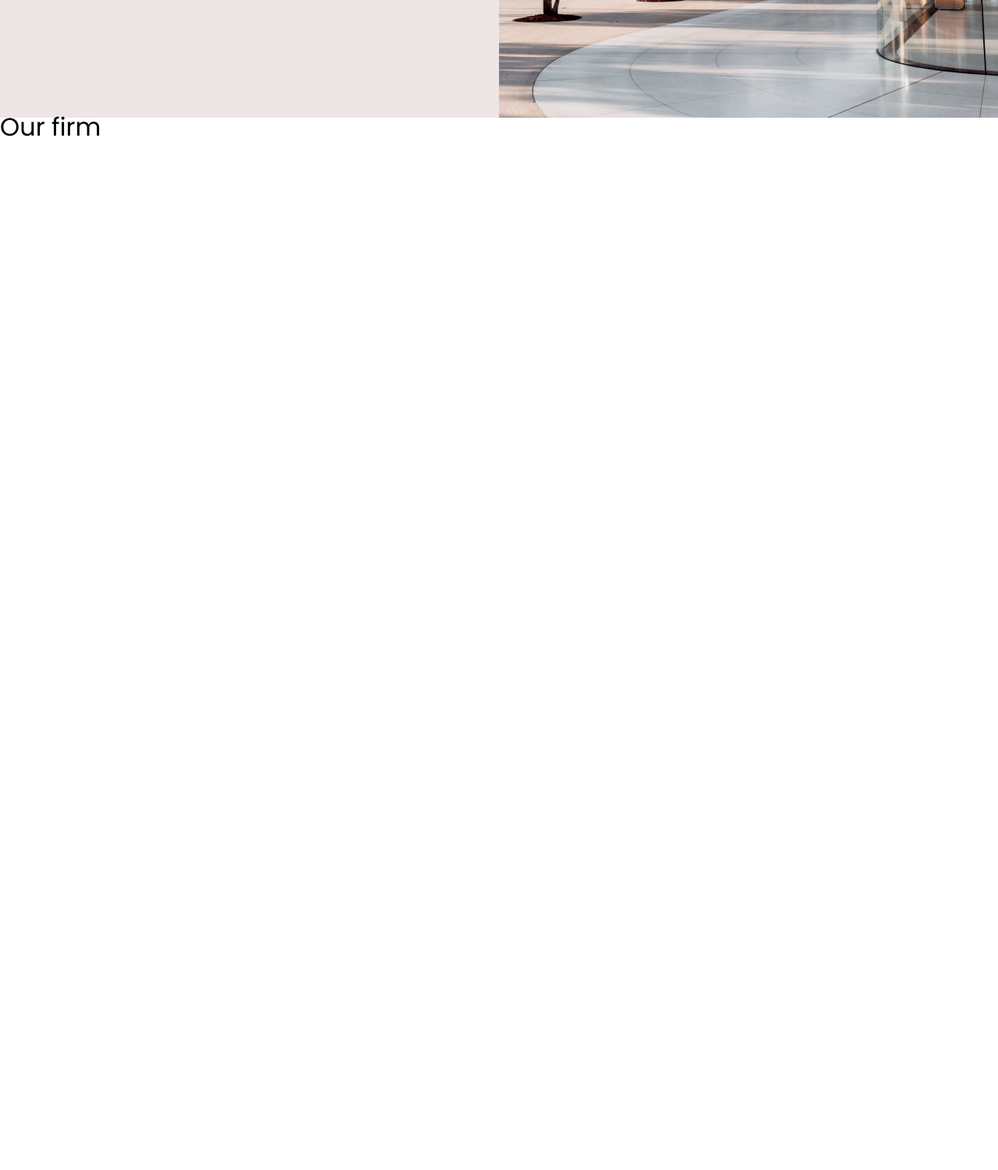
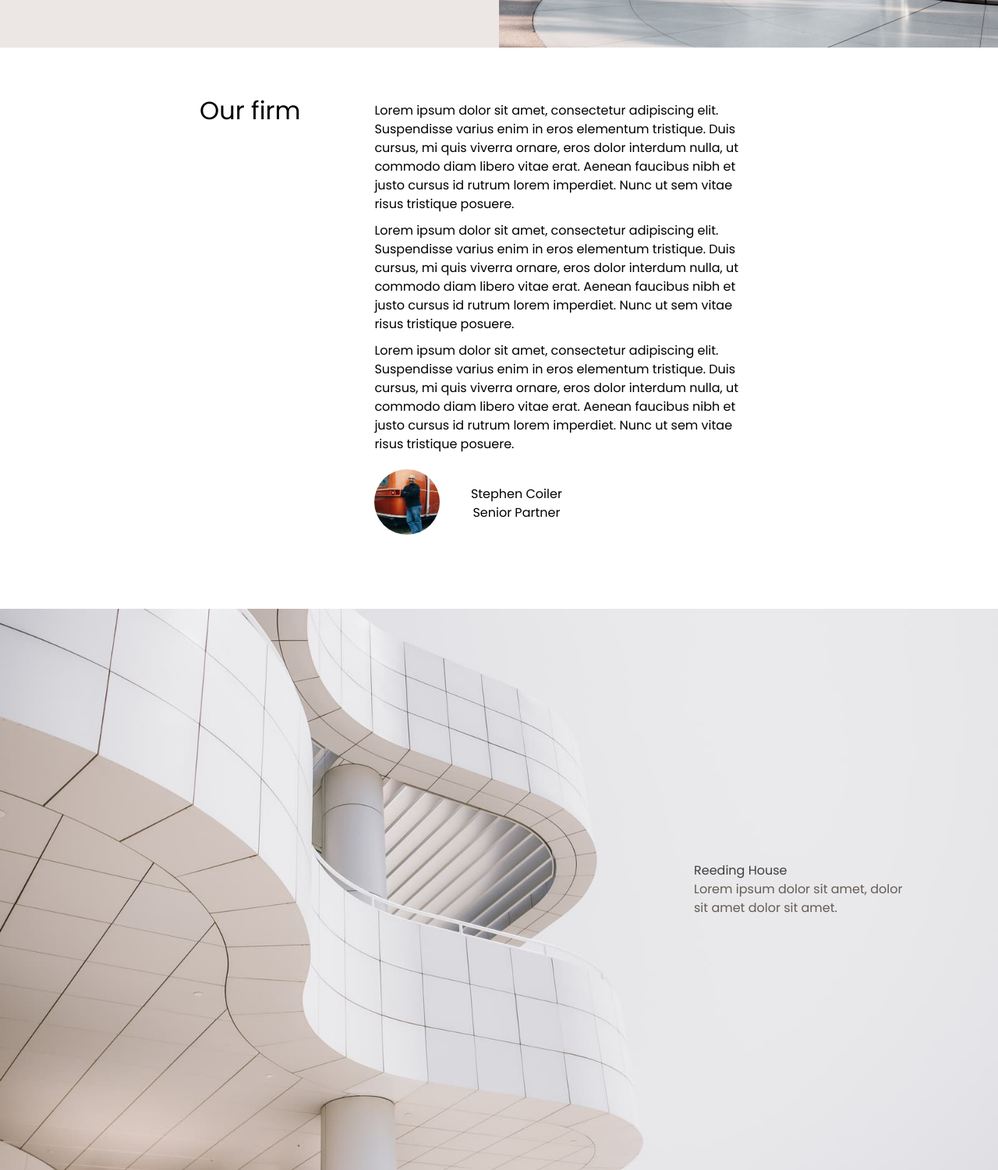
Before and after one commit to 1BugsBunny1/my-site, a plain HTML site: page index.html in a window 1280 px wide. Shown: the part 659-2160 px from the top of the page at 78% size. Before the commit the page ends 844 px from the top, so only its background shows below. Drawn offline with Linux system fonts and the light colour scheme.

Commit message:
add section:

```diff
--- a/index.html
+++ b/index.html
@@ -50,10 +50,52 @@
       </div>
     </header>
     <section>
-      <div class="left">
-        <p>Our firm</p>
+      <div class="section-content">
+        <div class="left">
+          <p>Our firm</p>
+        </div>
+        <div class="right">
+          <p class="right-p">
+            Lorem ipsum dolor sit amet, consectetur adipiscing elit. Suspendisse
+            varius enim in eros elementum tristique. Duis cursus, mi quis
+            viverra ornare, eros dolor interdum nulla, ut commodo diam libero
+            vitae erat. Aenean faucibus nibh et justo cursus id rutrum lorem
+            imperdiet. Nunc ut sem vitae risus tristique posuere.
+          </p>
+          <p class="right-p">
+            Lorem ipsum dolor sit amet, consectetur adipiscing elit. Suspendisse
+            varius enim in eros elementum tristique. Duis cursus, mi quis
+            viverra ornare, eros dolor interdum nulla, ut commodo diam libero
+            vitae erat. Aenean faucibus nibh et justo cursus id rutrum lorem
+            imperdiet. Nunc ut sem vitae risus tristique posuere.
+          </p>
+          <p class="right-p">
+            Lorem ipsum dolor sit amet, consectetur adipiscing elit. Suspendisse
+            varius enim in eros elementum tristique. Duis cursus, mi quis
+            viverra ornare, eros dolor interdum nulla, ut commodo diam libero
+            vitae erat. Aenean faucibus nibh et justo cursus id rutrum lorem
+            imperdiet. Nunc ut sem vitae risus tristique posuere.
+          </p>
+          <div class="person">
+            <div class="person-img">
+              <img src="img/2.jpg" alt="" />
+            </div>
+            <div class="peson-data">
+              <p>Stephen Coiler</p>
+              <p>Senior Partner</p>
+            </div>
+          </div>
+        </div>
       </div>
-      <div class="right"></div>
     </section>
+    <section id="section2">
+      <div class="section2-content">
+        <p style="color: #403e3b">Reeding House</p>
+        <p style="color: #645c55">
+          Lorem ipsum dolor sit amet, dolor sit amet dolor sit amet.
+        </p>
+      </div>
+    </section>
+    <section class="section3"></section>
   </body>
 </html>
--- a/style.css
+++ b/style.css
@@ -21,6 +21,9 @@ body {
 }
 
 nav {
+  position: fixed;
+  width: 100%;
+  background-color: #ffffff;
   display: flex;
   justify-content: space-around;
   height: 90px;
@@ -89,5 +92,72 @@ a {
 }
 
 .left {
+  width: 30%;
   font-size: 32px;
 }
+
+.right {
+  width: 70%;
+}
+
+.right-p {
+  width: 493px;
+  height: 144px;
+  margin-bottom: 10px;
+}
+
+section {
+  display: flex;
+  justify-content: center;
+  align-items: center;
+  height: 720px;
+}
+
+.section-content {
+  padding-right: 20px;
+  display: flex;
+  width: 768px;
+  height: 582px;
+}
+
+.person {
+  margin-top: 20px;
+  display: flex;
+  width: 501px;
+  height: 100px;
+}
+
+.person-img {
+  width: 84px;
+  height: 84px;
+}
+
+.person-img img {
+  width: 100%;
+  height: 100%;
+  border-radius: 50%;
+  object-fit: cover;
+}
+
+.peson-data {
+  margin-top: 20px;
+  text-align: center;
+  width: 196px;
+  height: 100px;
+}
+
+#section2 {
+  background-image: url(img/3.jpg);
+  background-repeat: no-repeat;
+  background-size: cover;
+  background-position: center;
+}
+
+.section2-content {
+  width: 300px;
+  margin-left: 800px;
+}
+
+.section2-content p {
+  width: 285px;
+}
```
Also changed, not shown: img/2.jpg (added), img/3.jpg (added).
